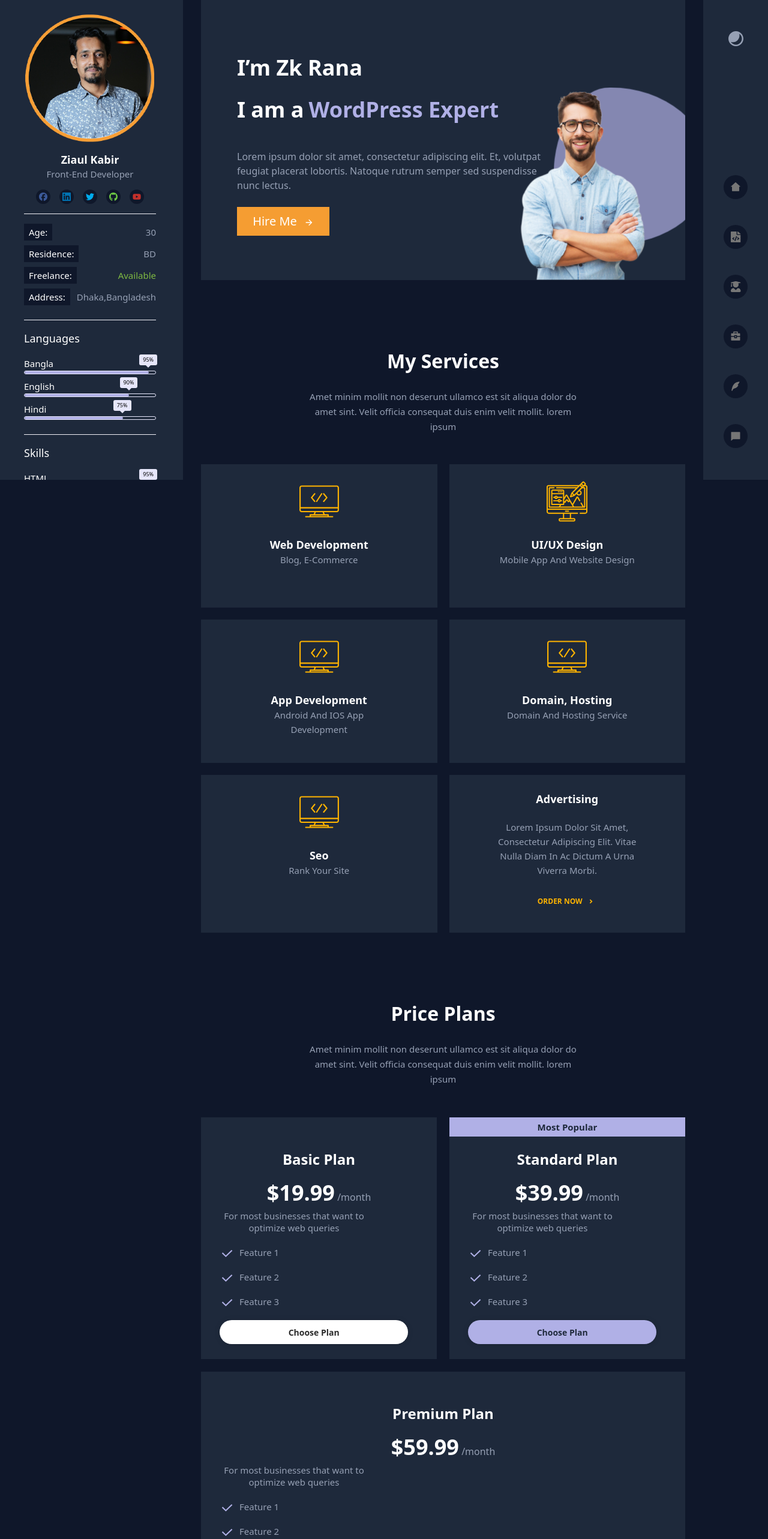
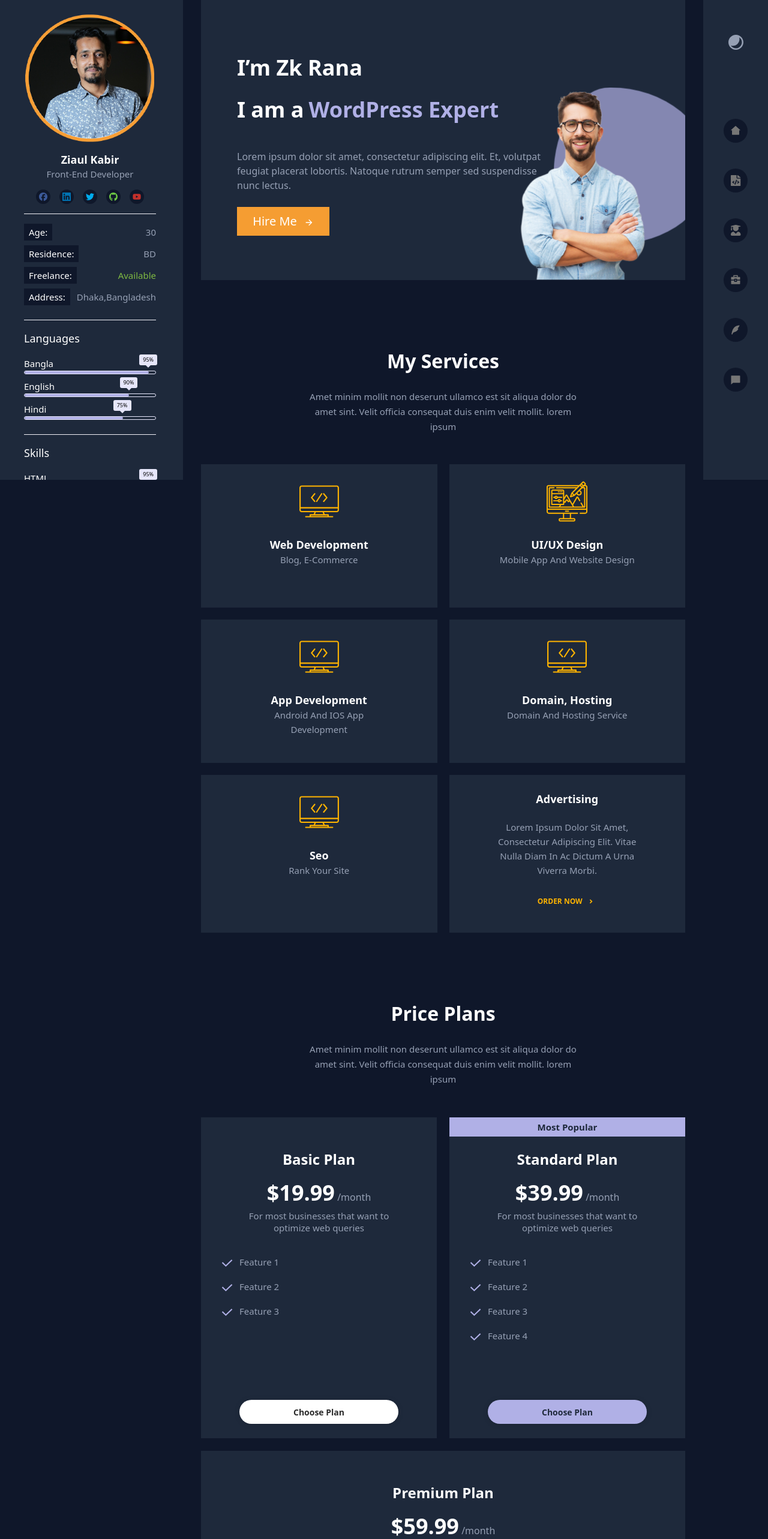
Before and after one commit to zkrana/portfolio, a Next.js app: page / in a window 1280 px wide. Shown: the top 2566 px of the page at 60% size. Built offline with nearby package versions, Linux system fonts and the light colour scheme.

Commit message:
Responsive issues solved and close icon issues also solved

```diff
--- a/app/components/Content.jsx
+++ b/app/components/Content.jsx
@@ -2,7 +2,7 @@ import React from "react";
 
 export default function Content({ title, description }) {
   return (
-    <div className=" 2xl:mt-[126px] xl:mt-[112px] lg:mt-[80px] tab:mt-[55px] mt-[44px] ">
+    <div className=" 2xl:mt-[126px] xl:mt-[112px] lg:mt-[80px] tab:mt-[55px] mt-[44px] sm:px-0 px-4">
       <h2 className="title text-[32px] leading-[45px] text-text font-[700] text-center capitalize">
         {" "}
         {title}{" "}
--- a/app/components/hero/Hero.jsx
+++ b/app/components/hero/Hero.jsx
@@ -3,18 +3,13 @@ import Image from "next/image";
 import PersonalImg from "../../../public/zk.png"; // Make sure this path is correct
 import ToggleSkill from "./SkillToggle";
 
-import { motion as m } from "framer-motion";
 export default function Hero() {
   return (
-    <m.div
-      initial={{ opacity: 0 }}
-      animate={{ opacity: 1 }}
-      className="bg-[#1E293B] flex justify-between items-center pt-[93px] pl-[60px] pb-[74px] relative overflow-hidden"
-    >
+    <div className="bg-[#1E293B] flex sm:flex-row flex-col justify-between items-center pt-[93px] sm:pl-[60px] pl-4 sm:pr-0 pr-4 sm:pb-[74px] -z-[1] pb-0 relative overflow-hidden">
       <div class="shape-blob"></div>
 
-      <div className="content xl:max-w-4xl max-w-sm">
-        <h1 className="her-t 2xl:text-8xl xl:text-4xl text-2xl 2xl:leading-[98px] font-[700] text-text ">
+      <div className="content xl:max-w-4xl max-w-full">
+        <h1 className="her-t 2xl:text-8xl text-4xl 2xl:leading-[98px] font-[700] text-text ">
           I’m Zk Rana
         </h1>
 
@@ -58,9 +53,9 @@ export default function Hero() {
           </button>
         </div>
       </div>
-      <figure className="personalImg absolute right-[58px] bottom-0">
+      <figure className="personalImg sm:absolute relative sm:right-[58px] sm:left-auto left-0 bottom-0">
         <Image src={PersonalImg} alt="Hero" />
       </figure>
-    </m.div>
+    </div>
   );
 }
--- a/app/components/leftsidebar/LeftSideBar.jsx
+++ b/app/components/leftsidebar/LeftSideBar.jsx
@@ -3,38 +3,19 @@ import Availability from "./Availability";
 import Skillbar from "./skill/Skillbar";
 import ExtraSkill from "./ExtraSkill";
 import Download from "./DownlodCV";
-import { motion } from "framer-motion";
 
 export default function LeftSideBar({ isMobile, showSidebar }) {
-  const sidebarVariants = {
-    hidden: {
-      x: -300, // Initial position (off-screen to the left)
-      opacity: 0,
-    },
-    visible: {
-      x: 0, // Final position (on-screen)
-      opacity: 1,
-      transition: {
-        duration: 0.5, // Adjust the duration as needed
-        ease: "easeOut", // Adjust the easing function as needed
-      },
-    },
-  };
-
   return (
-    <motion.div
+    <div
       className={`leftSideBar h-screen xl:pl-[40px] p-5 xl:pr-[45px] pr-6 pb-5 pt-[20px] bg-[#1E293B] xl:w-[305px] w-[280px] flex-shrink-0 fixed left-0 top-0 scroll-smooth transition-all hover:overflow-x-auto z-[99999] ${
         isMobile && !showSidebar ? "hidden" : ""
       }`}
-      initial="hidden"
-      animate="visible"
-      variants={sidebarVariants}
     >
       <PersonalIntro />
       <Availability />
       <Skillbar />
       <ExtraSkill />
       <Download />
-    </motion.div>
+    </div>
   );
 }
--- a/app/components/portfolio/PortfolioMain.jsx
+++ b/app/components/portfolio/PortfolioMain.jsx
@@ -16,7 +16,7 @@ const PortfolioMain = () => {
       : portfolioData.filter((item) => item.category === category);
 
   return (
-    <div className="portfolio text-center">
+    <div className="portfolio text-center mt-[50px] sm:px-0 px-4">
       <div className="filter-buttons flex flex-wrap gap-5 justify-center mt-4">
         <button
           className={`btns ${category === "all" ? "btn-active" : ""}`}
--- a/app/components/pricing/Pricing.jsx
+++ b/app/components/pricing/Pricing.jsx
@@ -39,7 +39,7 @@ export default function Pricing() {
         title="Price plans"
         description="Amet minim mollit non deserunt ullamco est sit aliqua dolor do amet sint. Velit officia consequat duis enim velit mollit. lorem ipsum"
       />
-      <div className="pricing-page mt-[51px]">
+      <div className="pricing-page mt-[51px] sm:px-0 px-4">
         <div className="pricing-plans-container max-w-6xl mx-auto flex flex-wrap justify-between gap-[21px]">
           {demoPricingPlans.map((plan, index) => (
             <PricingPlan
--- a/app/components/pricing/PricingPlan.jsx
+++ b/app/components/pricing/PricingPlan.jsx
@@ -15,11 +15,11 @@ function PricingPlan({ title, price, features, desc, ribon }) {
         <span className=" text-text text-4xl font-[700]">${price}</span>{" "}
         <span className=" text-sub-head">/month</span>
       </h5>
-      <p className="plan-desc text-sub-head text-[15px] leading-5 max-w-[248px] text-center pb-[21px]">
+      <p className="plan-desc block mx-auto text-sub-head text-[15px] leading-5 max-w-[248px] text-center pb-[21px]">
         {" "}
         {desc}
       </p>
-      <ul className="plan-features">
+      <ul className="plan-features min-h-[240px] mt-4">
         {features.map((feature, index) => (
           <li
             className="text-sub-head text-[15px] leading-5 mb-[17px] flex gap-2 "
@@ -43,11 +43,11 @@ function PricingPlan({ title, price, features, desc, ribon }) {
       </ul>
 
       {ribon === "most popular" ? (
-        <button className="price-btn z-10 !bg-[#B0B0E6] !text-[#1E293B]">
+        <button className="price-btn block mx-auto z-10 !bg-[#B0B0E6] !text-[#1E293B]">
           Choose Plan
         </button>
       ) : (
-        <button className="price-btn z-10 transition-colors hover:bg-[#B0B0E6] hover:text-[#fff]">
+        <button className="price-btn block mx-auto z-10 transition-colors hover:bg-[#B0B0E6] hover:text-[#fff]">
           Choose Plan
         </button>
       )}
--- a/app/components/reviews/Reviews.jsx
+++ b/app/components/reviews/Reviews.jsx
@@ -66,7 +66,7 @@ export default function Reviews() {
         title="recommendations"
         description="Amet minim mollit non deserunt ullamco est sit aliqua dolor do amet sint. Velit officia consequat duis enim velit mollit. lorem ipsum"
       />
-      <div className="testimonial-section max-w-6xl mx-auto mt-[50px]">
+      <div className="testimonial-section max-w-6xl mx-auto mt-[50px] sm:px-0 px-4">
         <Swiper
           modules={[Pagination, Autoplay, A11y]}
           spaceBetween={20}
--- a/app/components/rightsidebar/RightSidebar.jsx
+++ b/app/components/rightsidebar/RightSidebar.jsx
@@ -1,31 +1,11 @@
 import React from "react";
-import { motion } from "framer-motion";
 
 export default function RightSidebar() {
-  const rightSidebarVariants = {
-    hidden: {
-      x: -300, // Initial position (off-screen to the left)
-      opacity: 0,
-    },
-    visible: {
-      x: 0, // Final position (on-screen)
-      opacity: 1,
-      transition: {
-        duration: 0.5, // Adjust the duration as needed
-        ease: "easeOut", // Adjust the easing function as needed
-      },
-    },
-  };
   return (
-    <motion.div
-      className="flex-shrink-0 h-full xl:w-[108px] w-[84px] bg-[#1E293B] shadow-sm xl:px-[39px] px-6 pt-[50px] fixed right-0 top-0"
-      initial="hidden"
-      animate="visible"
-      variants={rightSidebarVariants}
-    >
+    <div className="flex justify-center items-center flex-col h-full xl:w-[108px] w-[84px] bg-[#1E293B] shadow-sm xl:px-[39px] px-6 pt-[50px] fixed right-0 top-0">
       <div
         id="dark-mode"
-        className="cursor-pointer flex justify-center items-center"
+        className="cursor-pointer flex justify-center items-center absolute top-14"
       >
         <svg
           width="30"
@@ -47,7 +27,7 @@ export default function RightSidebar() {
           </defs>
         </svg>
       </div>
-      <div className=" mt-[212px] flex flex-col items-center gap-[43px] ">
+      <div className="flex flex-col items-center gap-[43px] ">
         <a
           href="#"
           className="r-menu relative w-10 h-10 bg-bg rounded-full flex justify-center items-center transition-colors"
@@ -223,6 +203,6 @@ export default function RightSidebar() {
           </svg>
         </a>
       </div>
-    </motion.div>
+    </div>
   );
 }
--- a/app/globals.css
+++ b/app/globals.css
@@ -148,6 +148,14 @@
     left: 70%;
     top: 30%;
   }
+
+  @media screen and (max-width: 640px) {
+    .shape-blob {
+      left: 11%;
+      top: unset;
+      bottom: 0;
+    }
+  }
   @keyframes transform {
     0%,
     100% {
@@ -219,8 +227,6 @@
   }
 
   .price-btn {
-    position: absolute;
-    bottom: 25px;
     width: 80%;
     padding: 10.5px 40.5px;
     border-radius: 30px;
@@ -262,4 +268,16 @@
       @apply w-full ml-0;
     }
   }
+
+  @media screen and (min-width: 640px) and (max-width: 900px) {
+    .hero-desc {
+      @apply max-w-[350px];
+    }
+  }
+
+  @media screen and (max-width: 480px) {
+    .skill-toggle {
+      @apply !text-[20px];
+    }
+  }
 }
--- a/app/page.tsx
+++ b/app/page.tsx
@@ -39,7 +39,7 @@ export default function Home() {
           onClick={toggleSidebar}
         >
           {showSidebar ? (
-            <div className="fixed top-0 left-0 right-0 pl-5 pt-4">
+            <div className="fixed top-0 left-0 right-0 pl-5 pt-4 z-9999">
               <FontAwesomeIcon icon={faTimes} />
             </div>
           ) : (
@@ -49,7 +49,9 @@ export default function Home() {
       )}
 
       {isMobile && showSidebar && (
-        <LeftSideBar isMobile={isMobile} showSidebar={showSidebar} />
+        <div className="fixed top-0 left-0 right-0 pl-5 pt-4 z-9999">
+          <LeftSideBar isMobile={isMobile} showSidebar={showSidebar} />
+        </div>
       )}
 
       {!isMobile && <LeftSideBar isMobile={isMobile} showSidebar={true} />}
```
Also changed, not shown: app/components/service/Service.jsx (+5 -10 lines).
